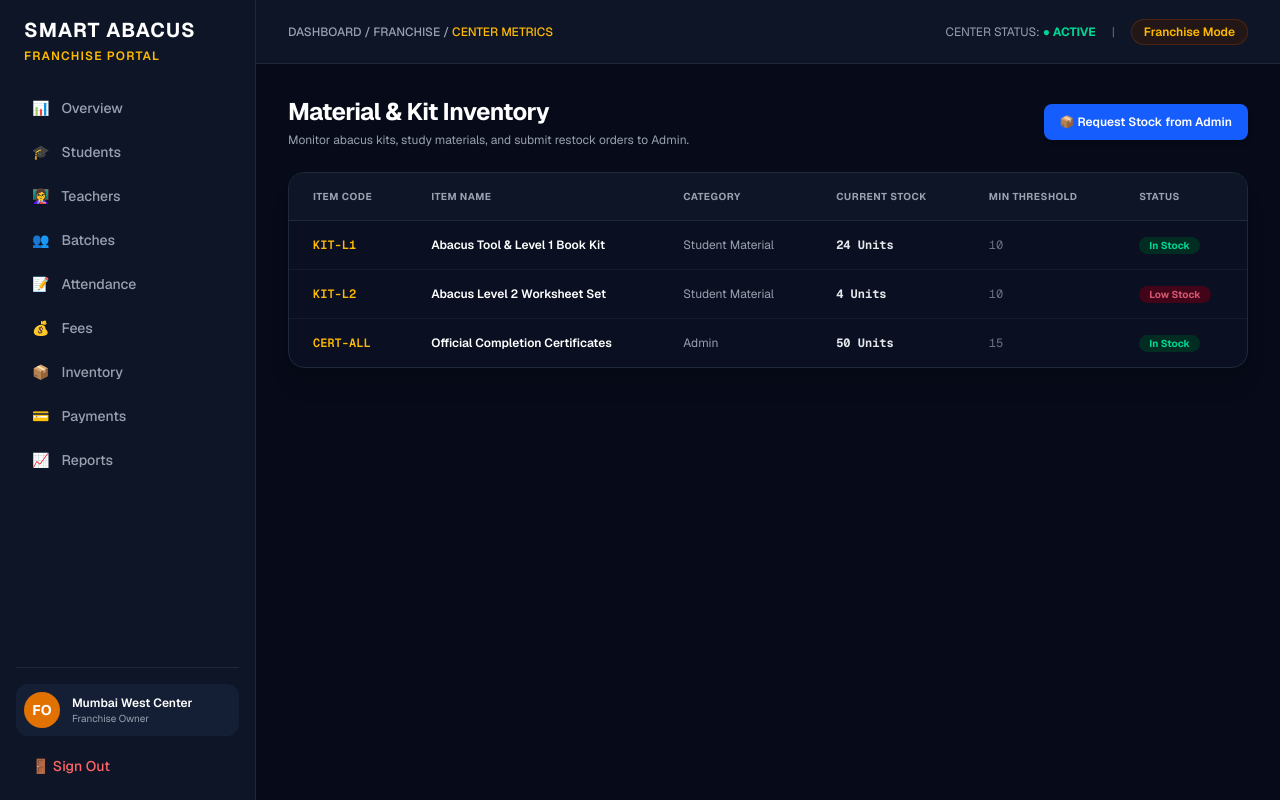
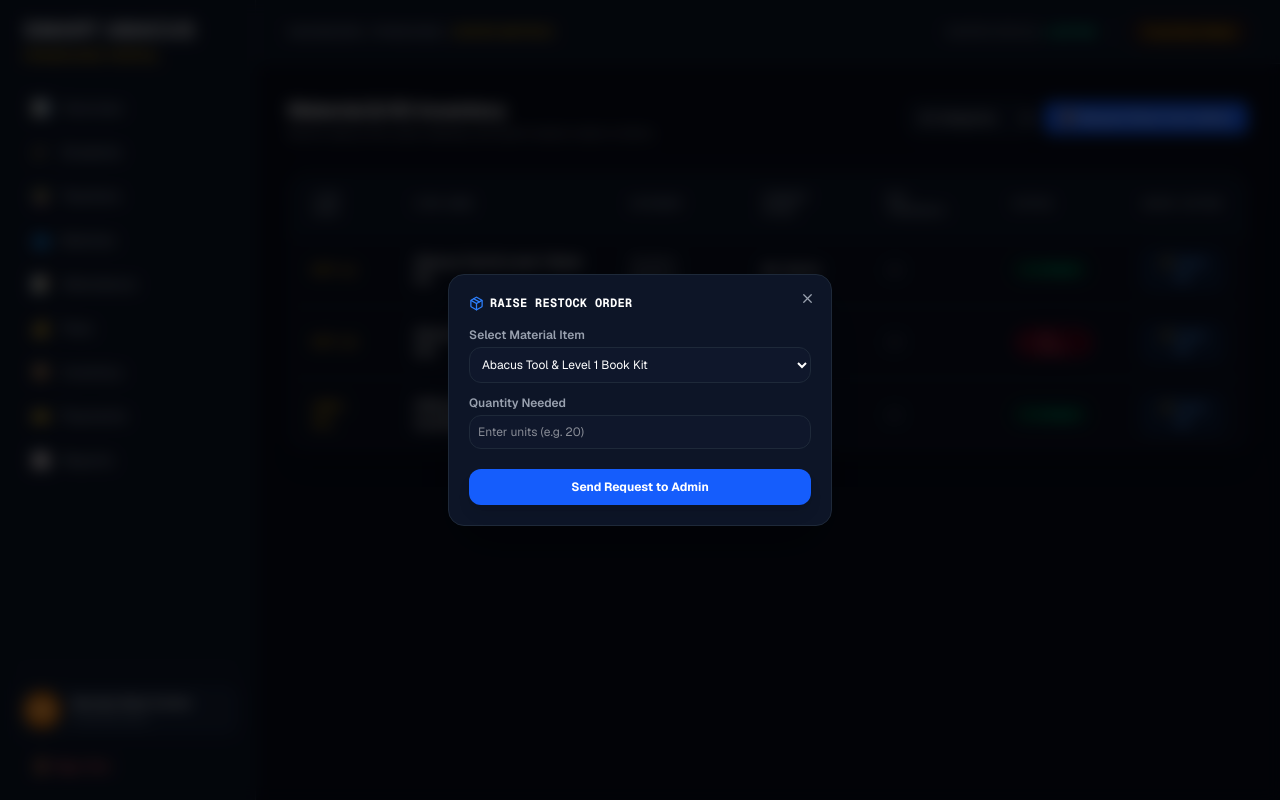
Before and after one commit to tejaskanawade04-creator/Smart-Abacus-Project, a Next.js app: page /dashboard/franchise/inventory in a window 1280 px wide. Both pictures are taken after a click on the button "📦 Request Stock from Admin". Built offline with nearby package versions, Linux system fonts and the light colour scheme.

Commit message:
updated franchise dashboard inventory

```diff
--- a/src/app/dashboard/franchise/inventory/page.jsx
+++ b/src/app/dashboard/franchise/inventory/page.jsx
@@ -1,51 +1,117 @@
-// src/app/dashboard/franchise/inventory/page.jsx
-import React from 'react';
+"use client";
+
+import React, { useState } from "react";
+import { Package, X, CheckCircle2, AlertCircle } from "lucide-react";
 
 export default function FranchiseInventory() {
-  const stockItems = [
+  // १. तुमचा मूळ डेटा स्टेट (सर्व कॉलम्ससह)
+  const [stockItems, setStockItems] = useState([
     { code: 'KIT-L1', itemName: 'Abacus Tool & Level 1 Book Kit', category: 'Student Material', availableStock: 24, minRequired: 10, status: 'In Stock' },
     { code: 'KIT-L2', itemName: 'Abacus Level 2 Worksheet Set', category: 'Student Material', availableStock: 4, minRequired: 10, status: 'Low Stock' },
     { code: 'CERT-ALL', itemName: 'Official Completion Certificates', category: 'Admin', availableStock: 50, minRequired: 15, status: 'In Stock' },
-  ];
+  ]);
+
+  // मॉडेल आणि फिल्टर स्टेट्स
+  const [isRequestModalOpen, setIsRequestModalOpen] = useState(false);
+  const [selectedCategory, setSelectedCategory] = useState("All");
+
+  // स्टॉक रिक्वेस्ट फॉर्म स्टेट
+  const [requestForm, setRequestForm] = useState({ itemCode: "KIT-L1", quantity: "" });
+
+  // २. Issue Kit चं अचूक लॉजिक (स्टॉक वजा करणे + ऑटो स्टेटस अपडेट)
+  const handleIssueKit = (code) => {
+    setStockItems(stockItems.map(item => {
+      if (item.code === code && item.availableStock > 0) {
+        const newStock = item.availableStock - 1;
+        const newStatus = newStock === 0 ? 'Out of Stock' : newStock <= item.minRequired ? 'Low Stock' : 'In Stock';
+        return { ...item, availableStock: newStock, status: newStatus };
+      }
+      return item;
+    }));
+  };
+
+  // ३. कॅटेगरी फिल्टर
+  const filteredItems = selectedCategory === "All"
+    ? stockItems
+    : stockItems.filter(item => item.category === selectedCategory);
 
   return (
+    <div className="space-y-4 text-xs text-slate-300">
+
+      {/* हेडर विभाग */}
+      <div className="flex flex-wrap items-center justify-between gap-3 border-b border-gray-800 pb-4">
         <div>
-      <div className="flex items-center justify-between mb-6">
-        <div>
-          <h2 className="text-2xl font-bold text-white tracking-tight">Material & Kit Inventory</h2>
-          <p className="text-xs text-gray-400 mt-1">Monitor abacus kits, study materials, and submit restock orders to Admin.</p>
+          <h2 className="text-xl font-bold text-white tracking-tight">Material & Kit Inventory</h2>
+          <p className="text-gray-400 text-[11px] mt-0.5">Monitor abacus kits, study materials, and submit restock orders to Admin.</p>
         </div>
-        <button className="bg-blue-600 hover:bg-blue-700 text-white text-xs font-semibold px-4 py-2.5 rounded-lg shadow-md transition-all">
+
+        <div className="flex items-center gap-2">
+          {/* कॅटेगरी फिल्टर ऑप्शन */}
+          <select
+            onChange={(e) => setSelectedCategory(e.target.value)}
+            className="bg-[#0d1527] border border-gray-800 p-2 rounded-lg text-white cursor-pointer"
+          >
+            <option value="All">All Categories</option>
+            <option value="Student Material">Student Material</option>
+            <option value="Admin">Admin</option>
+          </select>
+
+          <button
+            onClick={() => setIsRequestModalOpen(true)}
+            className="bg-blue-600 hover:bg-blue-700 text-white font-semibold px-4 py-2 rounded-lg transition-all shadow-md"
+          >
             📦 Request Stock from Admin
           </button>
         </div>
+      </div>
 
+      {/* डेटा टेबल (तुमचे मूळचे सर्व कॉलम्स परत आणले आहेत) */}
       <div className="bg-[#0d1527]/60 border border-gray-800 rounded-2xl overflow-hidden shadow-xl">
+        <div className="overflow-x-auto">
           <table className="w-full text-left border-collapse">
             <thead>
-            <tr className="border-b border-gray-800 bg-[#0d1527] text-[10px] uppercase font-bold tracking-wider text-gray-400">
+              <tr className="border-b border-gray-800 bg-[#0d1527] text-[10px] uppercase font-bold tracking-wider text-gray-400 font-mono">
                 <th className="py-4 px-6">Item Code</th>
                 <th className="py-4 px-6">Item Name</th>
                 <th className="py-4 px-6">Category</th>
                 <th className="py-4 px-6">Current Stock</th>
                 <th className="py-4 px-6">Min Threshold</th>
                 <th className="py-4 px-6">Status</th>
+                <th className="py-4 px-6 text-center">Quick Action</th>
               </tr>
             </thead>
-          <tbody className="divide-y divide-gray-800/50 text-xs text-gray-300">
-            {stockItems.map((item) => (
+            <tbody className="divide-y divide-gray-800/50 text-gray-300 font-medium">
+              {filteredItems.map((item) => (
                 <tr key={item.code} className="hover:bg-[#10192e]/40 transition-colors">
                   <td className="py-4 px-6 font-mono text-amber-400 font-semibold">{item.code}</td>
-                <td className="py-4 px-6 font-semibold text-white">{item.itemName}</td>
+                  <td className="py-4 px-6 font-semibold text-white text-[13px]">{item.itemName}</td>
                   <td className="py-4 px-6 text-gray-400">{item.category}</td>
-                <td className="py-4 px-6 font-bold font-mono text-gray-200">{item.availableStock} Units</td>
+                  <td className="py-4 px-6 font-bold font-mono text-gray-100">{item.availableStock} Units</td>
                   <td className="py-4 px-6 text-gray-500 font-mono">{item.minRequired}</td>
+
+                  {/* मूळचे सुंदर स्टेटस बॅजेस */}
                   <td className="py-4 px-6">
-                  <span className={`px-2.5 py-0.5 rounded-full text-[10px] font-bold ${
+                    <span className={`px-2.5 py-0.5 rounded-full text-[10px] font-bold inline-flex items-center gap-1 ${
                       item.status === 'In Stock' ? 'bg-emerald-950 text-emerald-400' : 'bg-rose-950 text-rose-400 animate-pulse'
                     }`}>
+                      {item.status === 'In Stock' ? <CheckCircle2 size={10} /> : <AlertCircle size={10} />}
                       {item.status}
                     </span>
+                  </td>
+
+                  {/* ⚡ Quick Issue Action */}
+                  <td className="py-4 px-6 text-center">
+                    <button
+                      onClick={() => handleIssueKit(item.code)}
+                      disabled={item.availableStock === 0}
+                      className={`px-3 py-1 rounded-lg text-[11px] font-bold border transition-all active:scale-95 ${
+                        item.availableStock === 0
+                          ? 'text-gray-600 bg-gray-900 border-gray-800 cursor-not-allowed'
+                          : 'text-blue-400 bg-blue-500/10 border-blue-500/20 hover:bg-blue-500/20 cursor-pointer'
+                      }`}
+                    >
+                      {item.availableStock === 0 ? "Out of Stock" : "⚡ Issue Kit"}
+                    </button>
                   </td>
                 </tr>
               ))}
@@ -53,5 +119,62 @@ export default function FranchiseInventory() {
           </table>
         </div>
       </div>
+
+      {/* 📦 सर्व ऑप्शन्ससह सुटसुटीत पॉप-अप (Modal) */}
+      {isRequestModalOpen && (
+        <div className="fixed inset-0 z-50 flex items-center justify-center bg-black/70 backdrop-blur-sm p-4">
+          <div className="bg-[#0d1527] border border-gray-800 w-full max-w-sm rounded-2xl p-5 shadow-2xl relative">
+            <button onClick={() => setIsRequestModalOpen(false)} className="absolute top-4 right-4 text-gray-400 hover:text-white"><X size={15} /></button>
+
+            <h3 className="text-white font-bold mb-4 font-mono tracking-wide flex items-center gap-1.5 uppercase">
+              <Package size={15} className="text-blue-500" />
+              <span>Raise Restock Order</span>
+            </h3>
+
+            <div className="space-y-3">
+              {/* १. आयटम सिलेक्ट करण्याचा ड्रॉपडाउन ऑप्शन */}
+              <div>
+                <label className="block text-gray-400 mb-1 font-semibold">Select Material Item</label>
+                <select
+                  value={requestForm.itemCode}
+                  onChange={(e) => setRequestForm({...requestForm, itemCode: e.target.value})}
+                  className="w-full p-2 rounded-xl bg-slate-900 border border-gray-800 text-white cursor-pointer"
+                >
+                  {stockItems.map(item => (
+                    <option key={item.code} value={item.code}>{item.itemName}</option>
+                  ))}
+                </select>
+              </div>
+
+              {/* २. क्वांटिटी इनपुट */}
+              <div>
+                <label className="block text-gray-400 mb-1 font-semibold">Quantity Needed</label>
+                <input
+                  type="number"
+                  placeholder="Enter units (e.g. 20)"
+                  value={requestForm.quantity}
+                  onChange={(e) => setRequestForm({...requestForm, quantity: e.target.value})}
+                  className="w-full p-2 rounded-xl bg-slate-900 border border-gray-800 text-white focus:outline-none"
+                />
+              </div>
+
+              {/* सेंड बटन */}
+              <button
+                onClick={() => {
+                  const selected = stockItems.find(i => i.code === requestForm.itemCode);
+                  alert(`Success: Requested ${requestForm.quantity} Units for ${selected.itemName}!`);
+                  setIsRequestModalOpen(false);
+                  setRequestForm({ itemCode: "KIT-L1", quantity: "" });
+                }}
+                className="w-full bg-blue-600 hover:bg-blue-700 py-2.5 rounded-xl font-bold text-white transition-all mt-2 shadow-lg"
+              >
+                Send Request to Admin
+              </button>
+            </div>
+          </div>
+        </div>
+      )}
+
+    </div>
   );
 }
```
Lines whose indentation alone changed are shown as unchanged.
